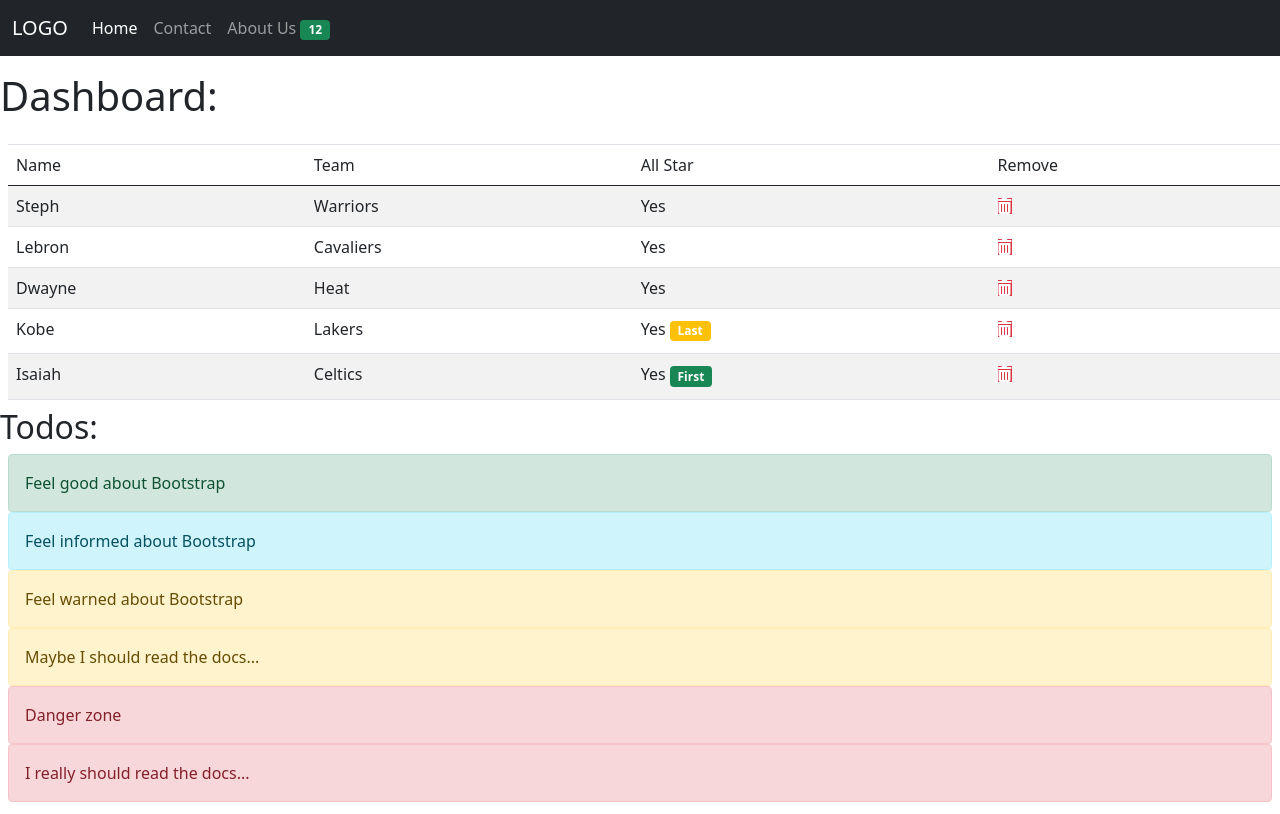
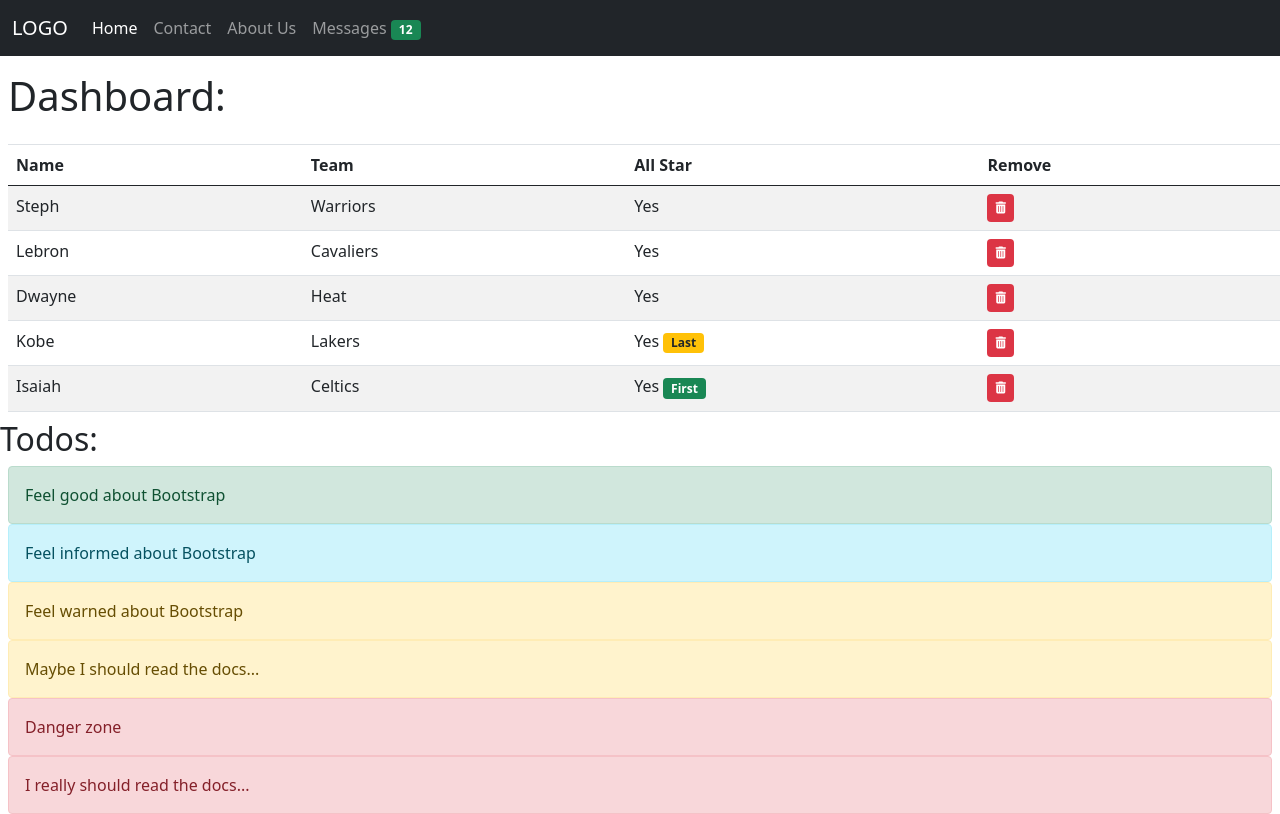
Before and after one commit to jinniaflyer450/Jins-Unit-13.2-Exercises, a plain HTML site: page index2.html in a window 1280 px wide. Drawn offline with nearby package versions, Linux system fonts and the light colour scheme.

Commit message:
prepared for TA help

```diff
--- a/index2.html
+++ b/index2.html
@@ -15,8 +15,8 @@
             <a class = "navbar-brand text-left" href = '#'>LOGO</a>
             <button class="navbar-toggler" type="button" data-bs-toggle="collapse" data-bs-target="#navbarNav" aria-controls="navbarNav" aria-expanded="false" aria-label="Toggle navigation">
                 <span class="navbar-toggler-icon"></span>
-              </button>
-              <div class="collapse navbar-collapse" id="navbarNav">
+            </button>
+            <div class="collapse navbar-collapse" id="navbarNav">
                 <ul class="navbar-nav">
                   <li class="nav-item">
                     <a class="nav-link active" aria-current="page" href="#">Home</a>
@@ -25,21 +25,24 @@
                     <a class="nav-link" href="#">Contact</a>
                   </li>
                   <li class="nav-item">
-                    <a class="nav-link" href="#">About Us <span class = "badge bg-success px-2 py-1">12</span></a>
+                    <a class="nav-link" href="#">About Us</a>
+                  </li>
+                  <li class="nav-item">
+                    <a class="nav-link" href="#">Messages <span class = "badge bg-success px-2 py-1">12</span></a>
                   </li>
                 </ul>
-              </div>
+            </div>
         </div>
     </nav>
-    <h1 class = "py-3">Dashboard:</h1>
+    <h1 class = "py-3 px-2">Dashboard:</h1>
     <div class = "fluid-container">
         <table class = "table border-top border-bottom table-striped m-2">
             <thead>
                 <tr>
-                    <td>Name</td>
-                    <td>Team</td>
-                    <td>All Star</td>
-                    <td>Remove</td>
+                    <td><b>Name</b></td>
+                    <td><b>Team</b></td>
+                    <td><b>All Star</b></td>
+                    <td><b>Remove</b></td>
                 </tr>
             </thead>
             <tbody>
@@ -47,31 +50,31 @@
                     <td>Steph</td>
                     <td>Warriors</td>
                     <td>Yes</td>
-                    <td><i class="fas fa-trash-alt text-white bg-danger"></i></td>
+                    <td><span class = "badge bg-danger p-2"><i class="fas fa-trash-alt text-white bg-danger"></i></span></td>
                 </tr>
                 <tr>
                     <td>Lebron</td>
                     <td>Cavaliers</td>
                     <td>Yes</td>
-                    <td><i class="fas fa-trash-alt text-white bg-danger"></i></td>
+                    <td><span class = "badge bg-danger p-2"><i class="fas fa-trash-alt text-white bg-danger"></i></span></td>
                 </tr>
                 <tr>
                     <td>Dwayne</td>
                     <td>Heat</td>
                     <td>Yes</td>
-                    <td><i class="fas fa-trash-alt text-white bg-danger"></i></td>
+                    <td><span class = "badge bg-danger p-2"><i class="fas fa-trash-alt text-white bg-danger"></i></span></td>
                 </tr>
                 <tr>
                     <td>Kobe</td>
                     <td>Lakers</td>
-                    <td>Yes<span class = "badge badge-sm bg-warning m-1">Last</span></td>
-                    <td><i class="fas fa-trash-alt text-white bg-danger"></i></td>
+                    <td>Yes<span class = "badge badge-sm bg-warning text-dark m-1">Last</span></td>
+                    <td><span class = "badge bg-danger p-2"><i class="fas fa-trash-alt text-white bg-danger"></i></span></td>
                 </tr>
                 <tr>
                     <td>Isaiah</td>
                     <td>Celtics</td>
                     <td>Yes<span class = "badge badge-sm bg-success m-1">First</span></td>
-                    <td><i class="fas fa-trash-alt text-white bg-danger"></i></td>
+                    <td><span class = "badge bg-danger p-2"><i class="fas fa-trash-alt text-white bg-danger"></i></span></td>
                 </tr>
             </tbody>
         </table>
```
